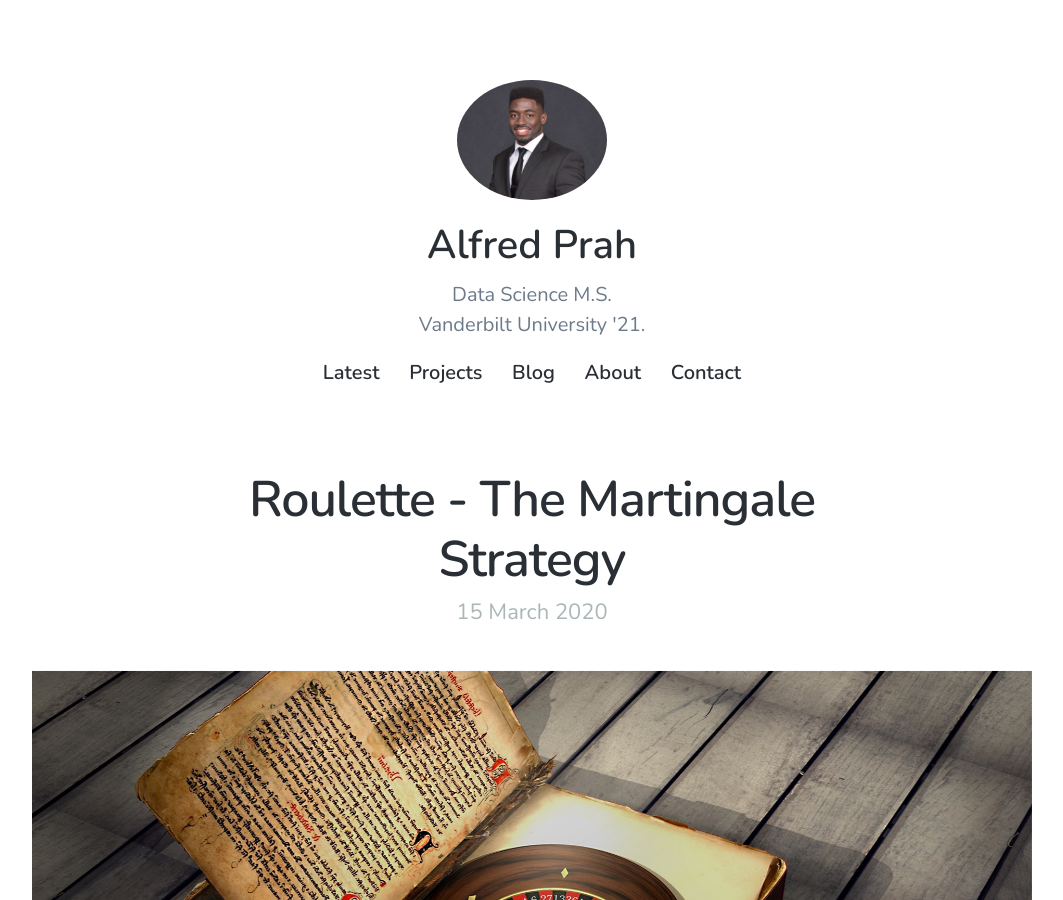
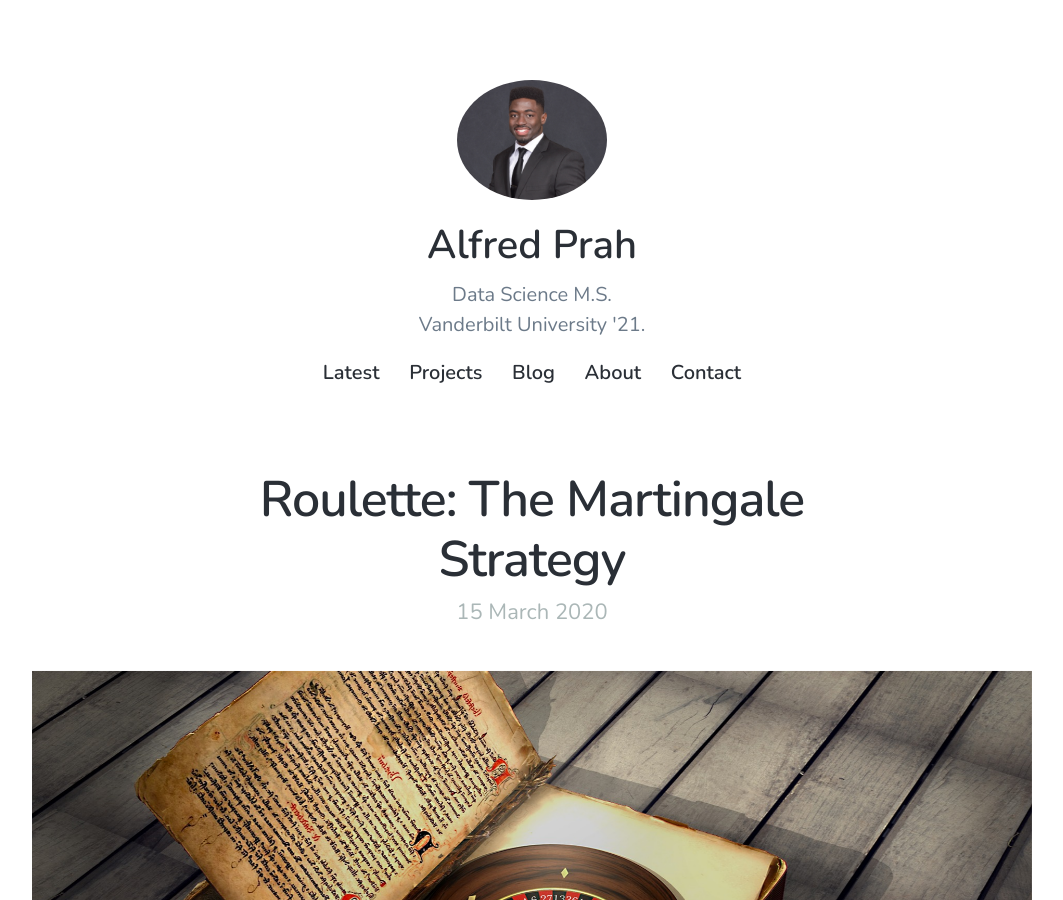
Before and after one commit to alfredprah/alfredprah.github.io2, a Jekyll site: the page built from _posts/2020-03-15-Roulette.md, in a window 1280 px wide and 900 px high. Shown: the whole window, without its empty margins (108-1171 px from the left). Built offline with Jekyll 4.4.1, drawn with Linux system fonts in a browser that asks for light colours; nearby versions of some CDN libraries.

```diff
--- a/_posts/2020-03-15-Roulette.md
+++ b/_posts/2020-03-15-Roulette.md
@@ -1,5 +1,5 @@
 ---
-title: 'Roulette - The Martingale Strategy'
+title: 'Roulette: The Martingale Strategy'
 date: 2020-03-15 00:19:15
 featured_image: '/images/roulette.jpg'
 excerpt: The Martingale strategy appears to always end in positive earnings, regardless of how unlucky a string of spins may be but is the strategy actually profitable?
```
